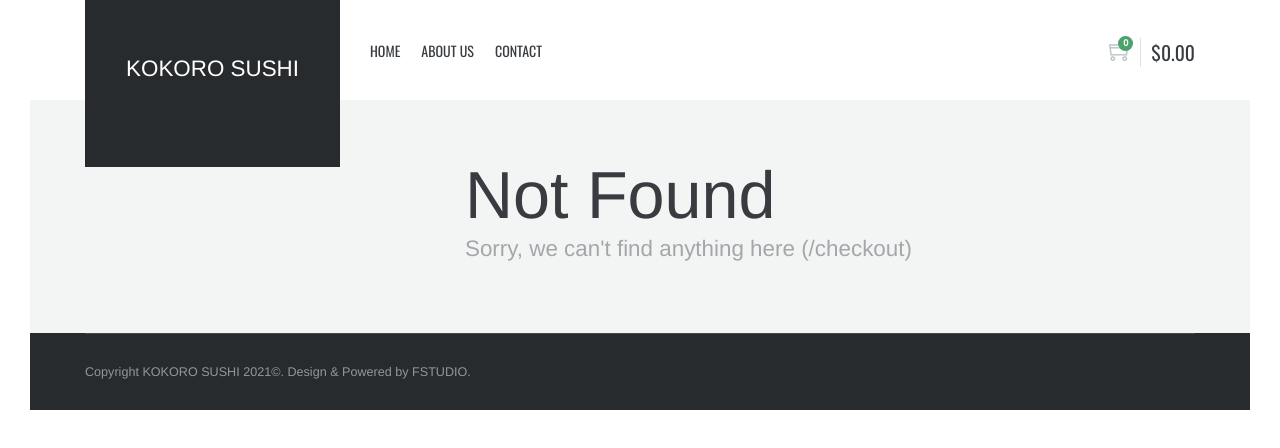
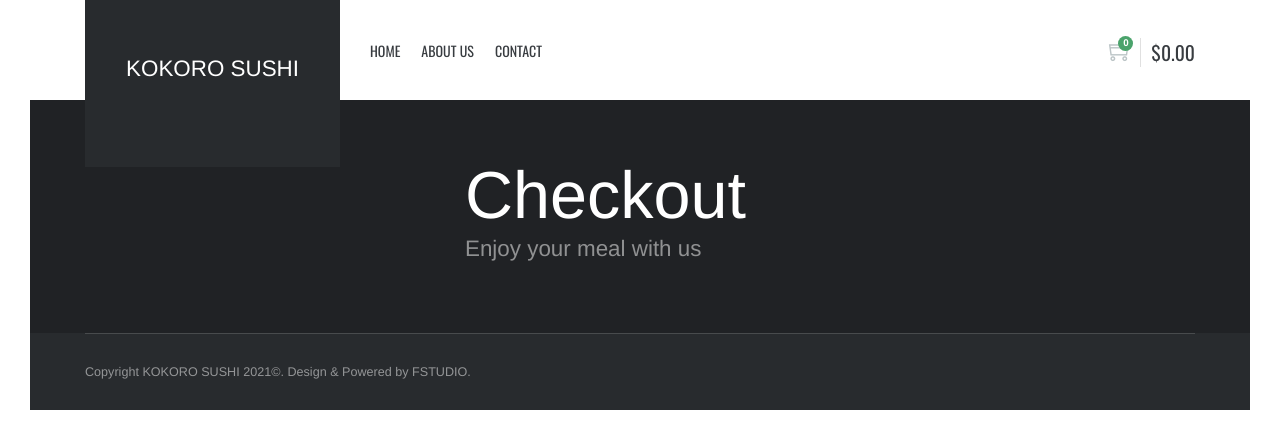
Before and after one commit to FANG-NZ/www.ffmenu.co.nz, a React (Create React App) app: page /checkout in a window 1280 px wide. Before the commit this address had no page. Shown: the top 448 px of the page. Built offline with nearby package versions, Linux system fonts and the light colour scheme.

Commit message:
start working on checkout page

```diff
--- a/src/components/cartpanel.jsx
+++ b/src/components/cartpanel.jsx
@@ -1,4 +1,5 @@
 import React, {Component} from 'react';
+import { withRouter } from 'react-router-dom';
 import CartContext from '../tools/cartcontext';
 import FFMenuContext from '../tools/ffmenucontext';
 
@@ -121,7 +122,7 @@ const CartEmptyBlock = () => {
  * START
  * the cart panel component
  */
-export default class CartPanel extends  Component{
+class CartPanel extends  Component{
 
     componentDidMount(){
         //component did mount
@@ -166,7 +167,19 @@ export default class CartPanel extends  Component{
                                         </div>
                                     </div>
 
-                                    <a href="#test" className="panel-cart-action btn btn-secondary btn-block btn-lg">
+                                    {/* <NavLink to="/checkout" className="panel-cart-action btn btn-secondary btn-block btn-lg">
+                                        <span>Go to checkout</span>
+                                    </NavLink> */}
+                                    <a href="/checkout" className="panel-cart-action btn btn-secondary btn-block btn-lg"
+                                        onClick={(e) => {
+                                            e.preventDefault();
+
+                                            cartcontext.closeCartPanel();
+                                            ffmenucontext.hideBodyOverlay();
+
+                                            this.props.history.push("/checkout");
+                                        }}
+                                    >
                                         <span>Go to checkout</span>
                                     </a>
                                 </div>
@@ -179,3 +192,5 @@ export default class CartPanel extends  Component{
     }
 
 }
+
+export default withRouter(CartPanel);
--- a/src/main.jsx
+++ b/src/main.jsx
@@ -10,6 +10,7 @@ import {FFMenuContextProvider} from './tools/ffmenucontext';
 import HomePage  from './pages/homepage';
 import AboutUsPage from './pages/aboutuspage';
 import ContactPage from './pages/contactpage';
+import CheckoutPage from './pages/checkoutpage';
 import NotFoundPage from './pages/notfoundpage';
 
 import CartPanel from './components/cartpanel';
@@ -132,6 +133,7 @@ class Main extends Component{
                         <Route exact path="/about-us" component={ AboutUsPage }/>
                         <Route exact path="/contact" component={ ContactPage }/>
 
+                        <Route exact path="/checkout" component={ CheckoutPage }/>
                         <Route component={ NotFoundPage } />
                     </Switch>
 
--- /dev/null
+++ b/src/pages/checkoutpage.jsx
@@ -0,0 +1,36 @@
+import React, {Component} from 'react';
+import {StickyContainer, Sticky} from 'react-sticky-17';
+
+import CartContext from '../tools/cartcontext';
+import bannerImage from '../images/checkoutpage-bg.jpg'
+
+export default class CheckoutPage extends Component{
+
+
+    render(){
+        return(
+            <CartContext.Consumer>
+                {(cartcontext) => {
+
+                    return(
+                        <>
+                            <div className="page-title bg-dark dark">
+                                <div className="bg-image bg-parallax">
+                                    <img src={bannerImage} alt="banner bg" />
+                                </div>
+                                <div className="container">
+                                    <div className="row">
+                                        <div className="col-lg-8 offset-lg-4">
+                                            <h1 className="mb-0">Checkout</h1>
+                                            <h4 className="text-muted mb-0">Enjoy your meal with us</h4>
+                                        </div>
+                                    </div>
+                                </div>
+                            </div>
+                        </>
+                    )
+                }}
+            </CartContext.Consumer>
+        )
+    }
+}
--- a/src/pages/header.jsx
+++ b/src/pages/header.jsx
@@ -110,7 +110,7 @@ class Header extends React.Component{
 
                                     {/** START col cart */}
                                     <div className="col-md-2">
-                                        <a href="#"
+                                        <a href="#open-cartpanel"
                                             onClick={(e)=>{
                                                 e.preventDefault();
                                                 this.handleOpenCartClicked(ffmenucontext)}
@@ -136,7 +136,7 @@ class Header extends React.Component{
                         {/** START mobile header */}
                         <header id="header-mobile" className="light">
                             <div className="module module-nav-toggle">
-                                <a href="#" id="nav-toggle"
+                                <a href="#open-leftpanel" id="nav-toggle"
                                     onClick={ (e)=> {
                                         e.preventDefault();
                                         this.handleOpenMobilePanelClicked(ffmenucontext)
--- a/src/pages/homepage.jsx
+++ b/src/pages/homepage.jsx
@@ -33,7 +33,6 @@ export default class HomePage extends Component{
             _meal
         );
     }
-
 
 
     render(){
--- /dev/null
+++ b/src/scss/checkoutpage.scss
@@ -0,0 +1,2 @@
+// This is to modilfy the style of checkout page
+// ---------------------------------------------
--- a/src/tools/ffmenucontext.js
+++ b/src/tools/ffmenucontext.js
@@ -62,5 +62,4 @@ export class FFMenuContextProvider extends Component{
 
 }
 
-
 export default FFMenuContext;
```
Also changed, not shown: src/images/checkoutpage-bg.jpg (added).
